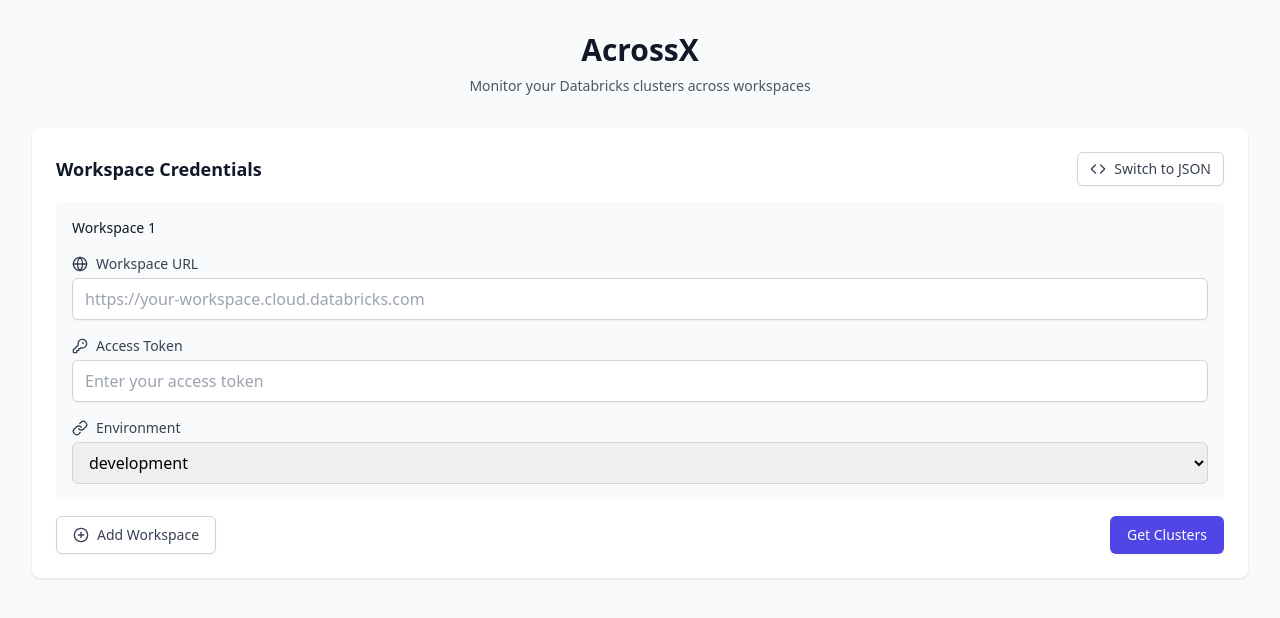
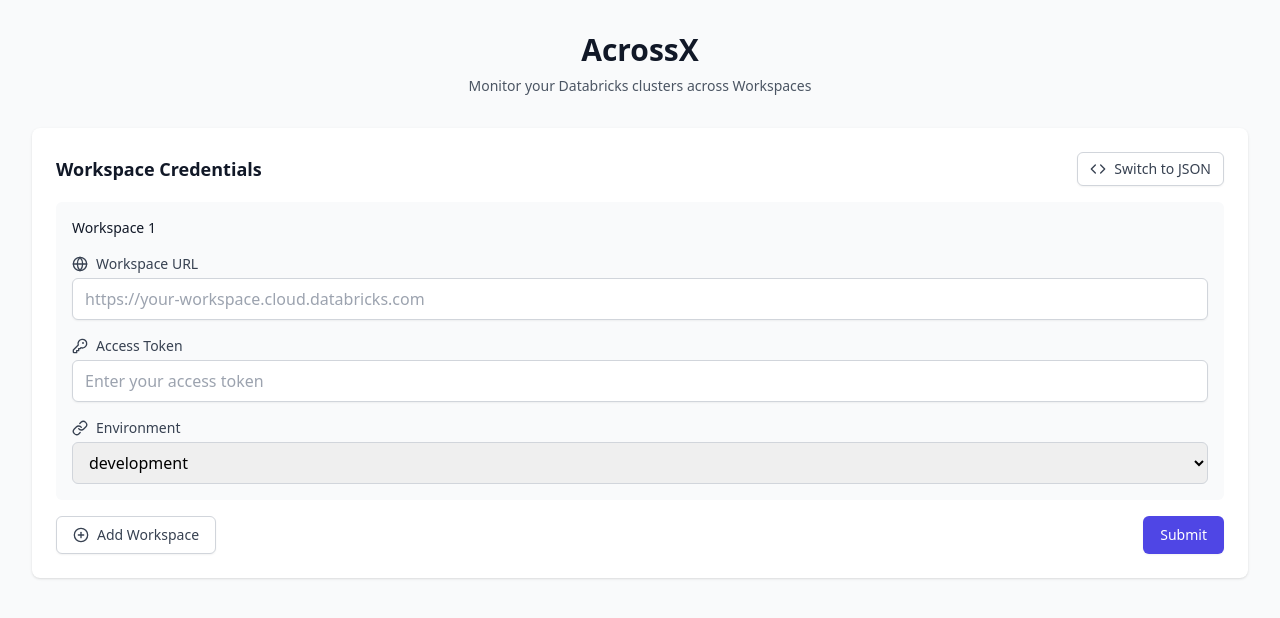
Before and after one commit to g-kannan/AcrossDBX, a React (Vite) app: page / in a window 1280 px wide. Shown: the top 618 px of the page. Built offline with nearby package versions, Linux system fonts and the light colour scheme.

Commit message:
Changed the button text from "Get Cluster Info" to "Submit" in App.tsx Added cluster_id to the table display: Added a new column header "Cluster ID" Added the cluster_id field to each row in the table Updated the CSV export function to include cluster_id in the exported data

```diff
--- a/src/App.tsx
+++ b/src/App.tsx
@@ -10,10 +10,14 @@
   const [errors, setErrors] = useState<ApiError[]>([]);
   const [loading, setLoading] = useState(false);
 
-  const fetchClusters = async (credentials: WorkspaceCredentials[]) => {
+  const fetchClusters = async () => {
+    if (workspaces.length === 0) {
+      setErrors([{ message: 'Please add workspace credentials first' }]);
+      return;
+    }
     setLoading(true);
     try {
-      const result = await fetchAllClustersParallel(credentials);
+      const result = await fetchAllClustersParallel(workspaces);
       setClusters(result.clusters);
       setErrors(result.errors);
     } catch (error) {
@@ -26,13 +30,8 @@
   const handleWorkspaceSubmit = (entries: { credentials: WorkspaceCredentials }[]) => {
     const credentials = entries.map(entry => entry.credentials);
     setWorkspaces(credentials);
-    fetchClusters(credentials);
-  };
-
-  const handleRefresh = () => {
-    if (workspaces.length > 0) {
-      fetchClusters(workspaces);
-    }
+    setErrors([]);
+    setClusters([]);
   };
 
   return (
@@ -43,12 +42,26 @@
             AcrossX
           </h1>
           <p className="mt-2 text-sm text-gray-600">
-            Monitor your Databricks clusters across workspaces
+            Monitor your Databricks clusters across Workspaces
           </p>
         </div>
 
         <div className="mt-8">
-          <WorkspaceForm onSubmit={handleWorkspaceSubmit} isLoading={loading} />
+          <div className="space-y-4">
+            <WorkspaceForm onSubmit={handleWorkspaceSubmit} isLoading={loading} />
+
+            {workspaces.length > 0 && (
+              <div className="flex justify-center">
+                <button
+                  onClick={fetchClusters}
+                  disabled={loading}
+                  className="inline-flex items-center px-4 py-2 border border-transparent text-sm font-medium rounded-md shadow-sm text-white bg-blue-600 hover:bg-blue-700 focus:outline-none focus:ring-2 focus:ring-offset-2 focus:ring-blue-500 disabled:opacity-50"
+                >
+                  {loading ? 'Loading...' : 'Get Cluster Info'}
+                </button>
+              </div>
+            )}
+          </div>
 
           {errors.length > 0 && (
             <div className="mt-4 p-4 bg-red-50 text-red-700 rounded">
@@ -67,7 +80,7 @@
             <div className="mt-8">
               <ClusterTable
                 clusters={clusters}
-                onRefresh={handleRefresh}
+                onRefresh={fetchClusters}
                 isLoading={loading}
               />
             </div>
--- a/src/components/ClusterTable.tsx
+++ b/src/components/ClusterTable.tsx
@@ -77,6 +77,7 @@
 
   const exportToCsv = () => {
     const headers = [
+      'Cluster ID',
       'Cluster Name',
       'Environment',
       'State',
@@ -91,6 +92,7 @@
     ];
 
     const rows = clusters.map(cluster => [
+      cluster.cluster_id,
       cluster.cluster_name,
       cluster.environment.toUpperCase(),
       cluster.state,
@@ -204,6 +206,9 @@
           <thead className="bg-gray-50">
             <tr>
               <th className="px-3 py-2 text-left text-xs font-medium text-gray-500 uppercase tracking-wider">
+                Cluster ID
+              </th>
+              <th className="px-3 py-2 text-left text-xs font-medium text-gray-500 uppercase tracking-wider">
                 Cluster Name
               </th>
               <th className="px-3 py-2 text-left text-xs font-medium text-gray-500 uppercase tracking-wider">
@@ -246,6 +251,9 @@
                   key={clusterId}
                   className={getRowHighlightClass(cluster)}
                 >
+                  <td className="px-3 py-2 whitespace-nowrap text-xs font-medium text-gray-500">
+                    {cluster.cluster_id}
+                  </td>
                   <td className="px-3 py-2 whitespace-nowrap text-xs font-medium text-gray-900">
                     {cluster.cluster_name}
                   </td>
--- a/src/components/WorkspaceForm.tsx
+++ b/src/components/WorkspaceForm.tsx
@@ -128,7 +128,7 @@
             disabled={isLoading}
             className="w-full inline-flex justify-center py-2 px-4 border border-transparent shadow-sm text-sm font-medium rounded-md text-white bg-indigo-600 hover:bg-indigo-700 focus:outline-none focus:ring-2 focus:ring-offset-2 focus:ring-indigo-500 disabled:opacity-50"
           >
-            {isLoading ? 'Loading...' : 'Submit JSON'}
+            {isLoading ? 'Loading...' : 'Submit'}
           </button>
         </form>
       ) : (
@@ -219,7 +219,7 @@
               disabled={isLoading}
               className="inline-flex justify-center py-2 px-4 border border-transparent shadow-sm text-sm font-medium rounded-md text-white bg-indigo-600 hover:bg-indigo-700 focus:outline-none focus:ring-2 focus:ring-offset-2 focus:ring-indigo-500 disabled:opacity-50"
             >
-              {isLoading ? 'Loading...' : 'Get Clusters'}
+              {isLoading ? 'Loading...' : 'Submit'}
             </button>
           </div>
         </form>
```
